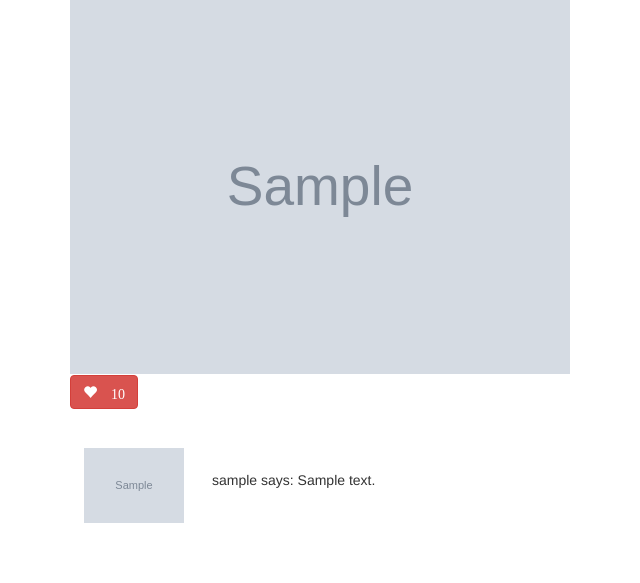
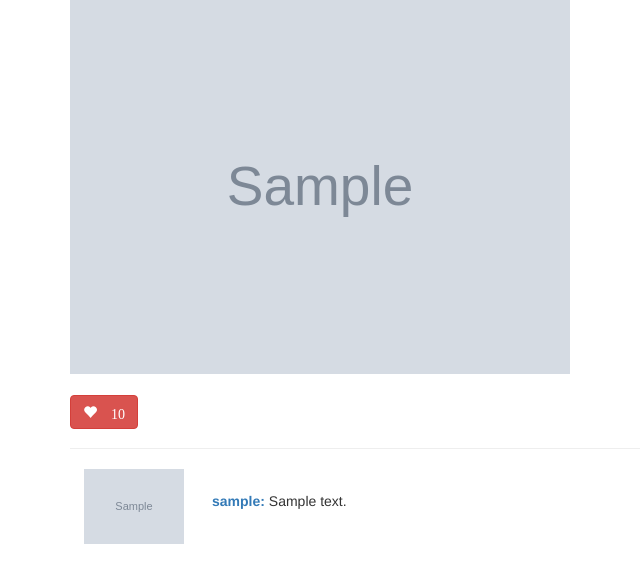
Before and after one commit to sandykaur2008/Art-Site, a Django app: template main_app/templates/detail.html in a window 1280 px wide. Shown: the part 150-733 px from the top of the page, without its empty margins (0-640 px from the left). Run offline with Django 3.2, Linux system fonts and the light colour scheme; the template is opened without the code that fills it: most values are stand-ins (such as "Sample title", 1, 10 or a date in 2020); grey boxes marked "Sample" are stand-in pictures; some libraries are stand-ins or nearby versions.

Commit message:
worked on post appearance

```diff
--- a/main_app/templates/detail.html
+++ b/main_app/templates/detail.html
@@ -20,29 +20,22 @@
         <article class="detail">
           <img src="{{ piece.image.url }}" alt="image of art piece">
         </article>
-        <button id="likes" data-id="{{ piece.id }}"
-        class="btn btn-mini btn-danger glyphicon glyphicon-heart"
-        type="button">
-          {% if piece.likes > 0 %} {{ piece.likes }} {% endif %}
-        </button>
       </div>
     </div>
-    {% if request.user.is_authenticated %}
-      <div class="row">
-        <div class="col-md-12">
-          <br></br>
-          <p>Feel free to leave a comment!</p>
-          <form action="{% url 'post' piece.id %}" method='post'>
-            {% csrf_token %}
-            <p>{{ post_form.body }}</p>
-            <p>{{ post_form.body.label }}</p>
-            <input type='submit' value='Submit'/>
-          </form>
-        </div>
-      </div>
-    {% endif %}
+    <br>
+    <div class="row">
+      <div class="col-md-12">
+        <table>
+          <tr>
+            <td>
+              <button id="likes" data-id="{{ piece.id }}"
+              class="btn btn-mini btn-danger glyphicon glyphicon-heart"
+              type="button">{% if piece.likes > 0 %} {{ piece.likes }} {% endif %}</button>
+            </td>
+          </tr>
+        </table>
     {% for post in posts %}
-    <br></br>
+      <hr>
       <div class="row">
         <div class="col-md-12">
           <table class="post">
@@ -53,12 +46,25 @@
                 </a>
               </td>
               <td>
-                <p>{{ post.user.username }} says: {{ post.body }}</p>
+                <p><strong><a href="{% url 'profile' post.user.username %}" style="{text-sty}">{{ post.user.username }}:</a></strong> {{ post.body }}</p>
               </td>
             </tr>
           </table>
         </div>
       </div>
     {% endfor %}
+    {% if request.user.is_authenticated %}
+    <hr>
+    <div class="row">
+      <div class="col-md-12">
+        <br>
+        <form action="{% url 'post' piece.id %}" method='post'>
+          {% csrf_token %}
+          <p>{{ post_form.body }}</p>
+          <input type='submit' value='Post'/>
+        </form>
+      </div>
+    </div>
+  {% endif %}
   </main>
 {% endblock %}
```
